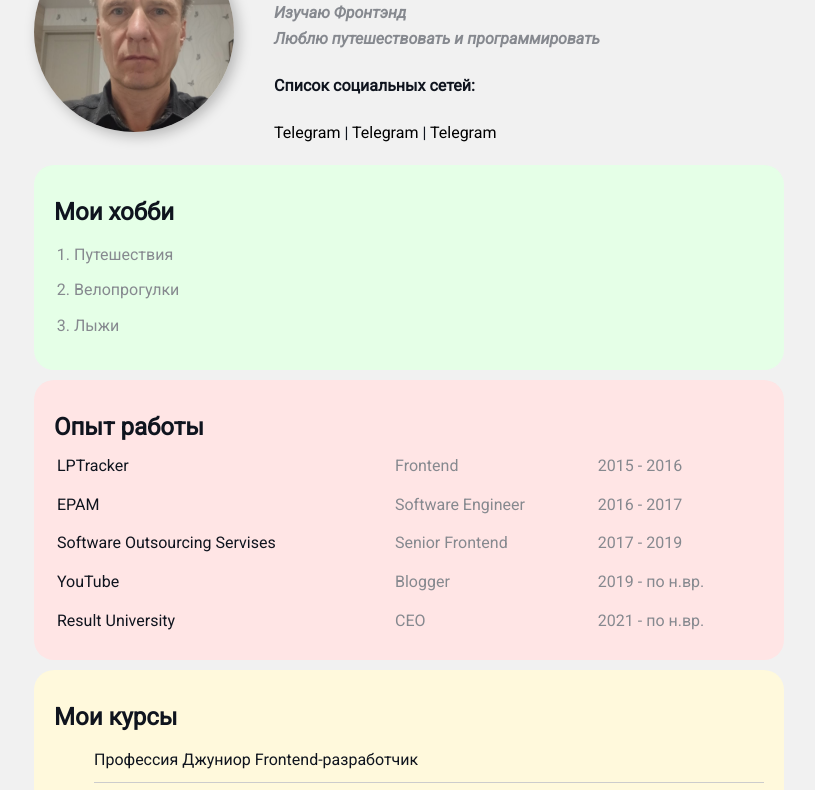
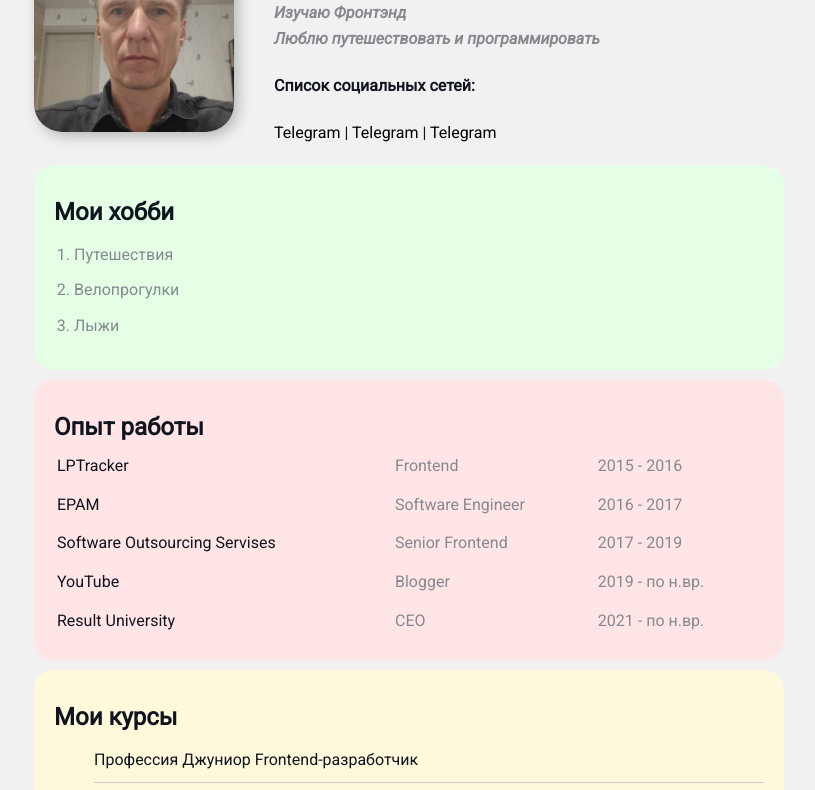
Before and after one commit to la-moche/resume, a plain HTML site: page index.html in a window 1280 px wide. Shown: the part 106-896 px from the top of the page, without its empty margins (231-1046 px from the left). Drawn offline with Linux system fonts and the light colour scheme.

Commit message:
Add files via upload

```diff
--- a/styles.css
+++ b/styles.css
@@ -44,7 +44,7 @@ a:visited {
 .avatar {
   width: 200px;
   height: 200px;
-  border-radius: 50%; /* Круглый аватар */
+  border-radius: 28px;
   box-shadow: 4px 4px 14px rgba(0, 0, 0, 0.25);
   object-fit: cover;
 }
```
